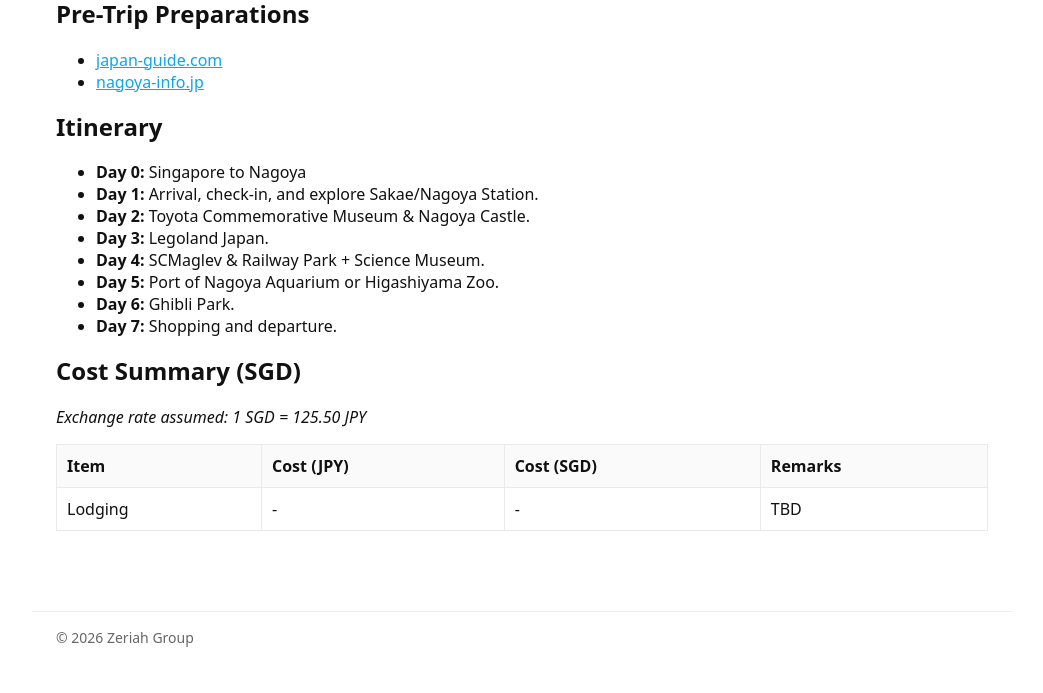
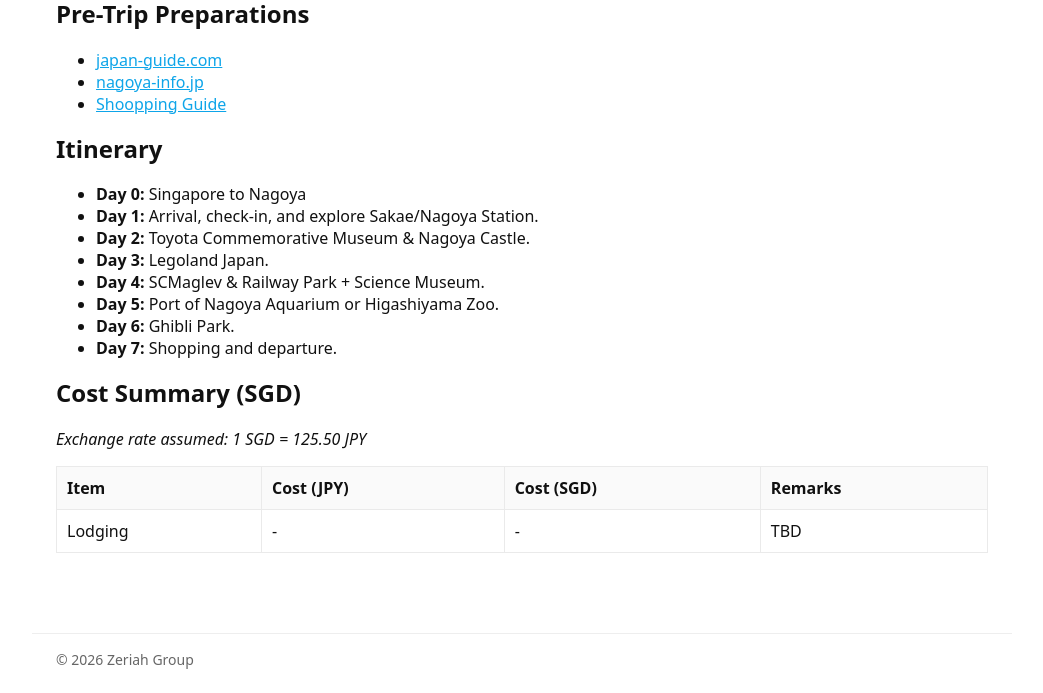
Before and after one commit to zeriahgroup/Travel, a Jekyll site: the page built from travels/2026_Nagoya.md, in a window 1280 px wide. Shown: the part 468-1161 px from the top of the page, without its empty margins (118-1161 px from the left). Built offline with Jekyll 4.4.1, drawn with Linux system fonts in a browser that asks for light colours; before the commit the page ends 1139 px from its top, so only the background shows below that.

Commit message:
Update 2026_Nagoya.md

```diff
--- a/travels/2026_Nagoya.md
+++ b/travels/2026_Nagoya.md
@@ -15,6 +15,7 @@ excerpt: A family trip with my younger sister and her family to Tasmania in 2026
 ## Pre-Trip Preparations
 - [japan-guide.com](https://www.japan-guide.com/e/e2155.html)
 - [nagoya-info.jp](https://www.nagoya-info.jp/en/)
+- [Shoopping Guide](https://www.nagoyaisnotboring.com/nagoya-shopping-guide/)
 
 ## Itinerary
 - **Day 0:** Singapore to Nagoya
```
